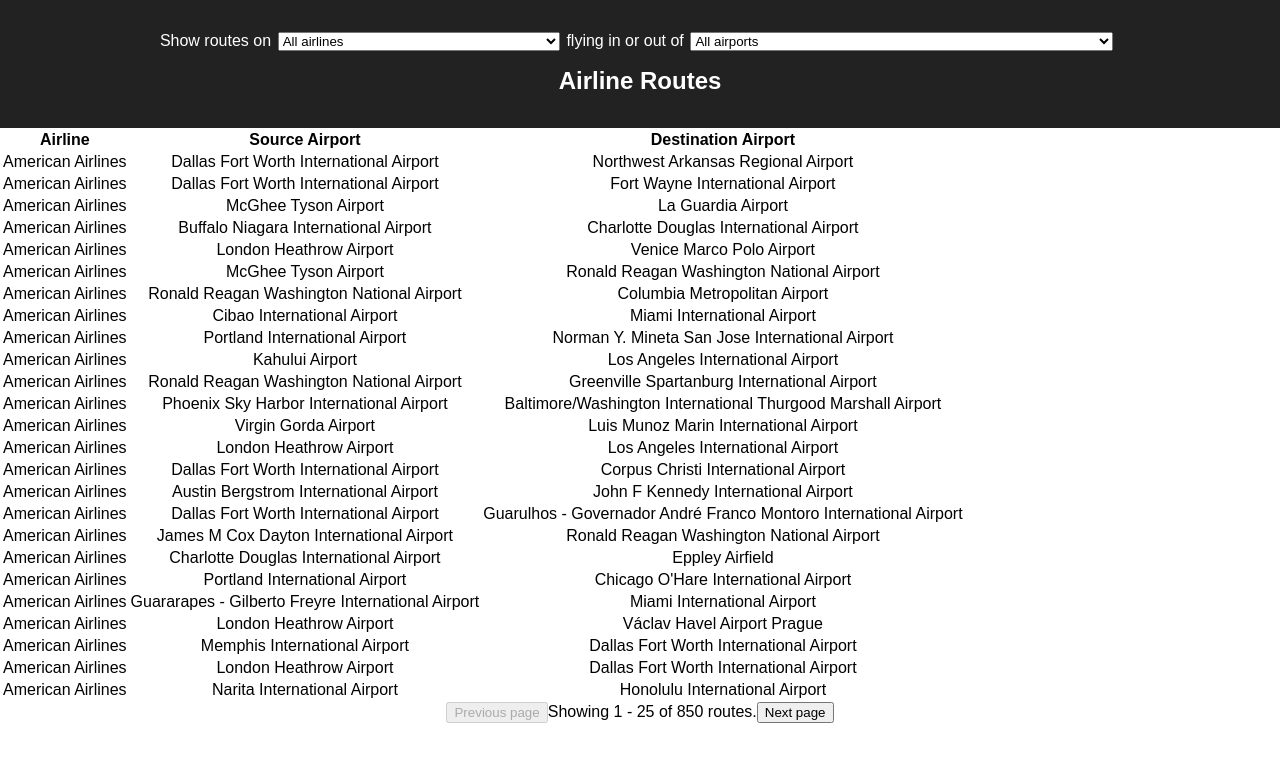
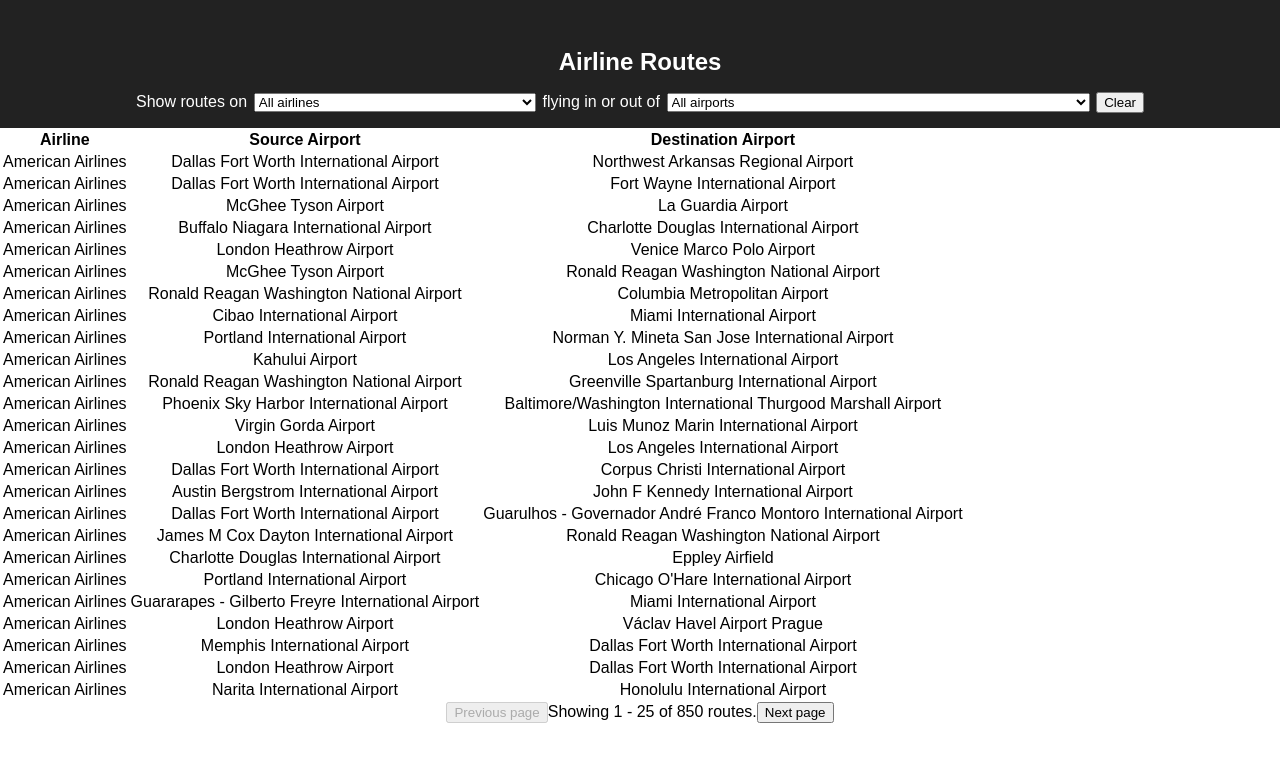
Before and after one commit to romero-c-raul/airlines-react, a React (Create React App) app: page / in a window 1280 px wide. Shown: the top 762 px of the page. Built offline with nearby package versions, Linux system fonts and the light colour scheme.

Commit message:
Added a clear filter button

```diff
--- a/src/App.js
+++ b/src/App.js
@@ -69,16 +69,22 @@
     }
   }
 
+  const resetState = () => {
+    setAirport('All')
+    setAirline('All')
+  }
+
   return (
     <div className="app">
     <header className="header">
+      <h1 className="title">Airline Routes</h1>
       <div>
         Show routes on
-        <Select options={filteredAirlines()} onSelect={handleSelectAirline} name={"airlines"}/>
+        <Select options={filteredAirlines()} onSelect={handleSelectAirline} name={"airlines"} state={airline}/>
         flying in or out of
-        <Select options={filteredAirports()} onSelect={handleSelectAirport} name={"airports"}/>
+        <Select options={filteredAirports()} onSelect={handleSelectAirport} name={"airports"} state={airport}/>
+        <button onClick={resetState}>Clear</button>
       </div>
-      <h1 className="title">Airline Routes</h1>
     </header>
     <section>
       <Table className="routes-table" columns={columns} rows="" format={formatValue} perPage={25} airline={airline} airport={airport} />
--- a/src/components/Select.js
+++ b/src/components/Select.js
@@ -1,9 +1,9 @@
 import React from "react"
 
-const Select = ({ onSelect, name, options }) => {
+const Select = ({ onSelect, name, options, state }) => {
   return (
     <select name={name} onChange={onSelect}>
-      <option value="All">All {name}</option>
+      <option value="All" selected={state === 'All'}>All {name}</option>
       {options.map(option => {
         return (
           <option
```
